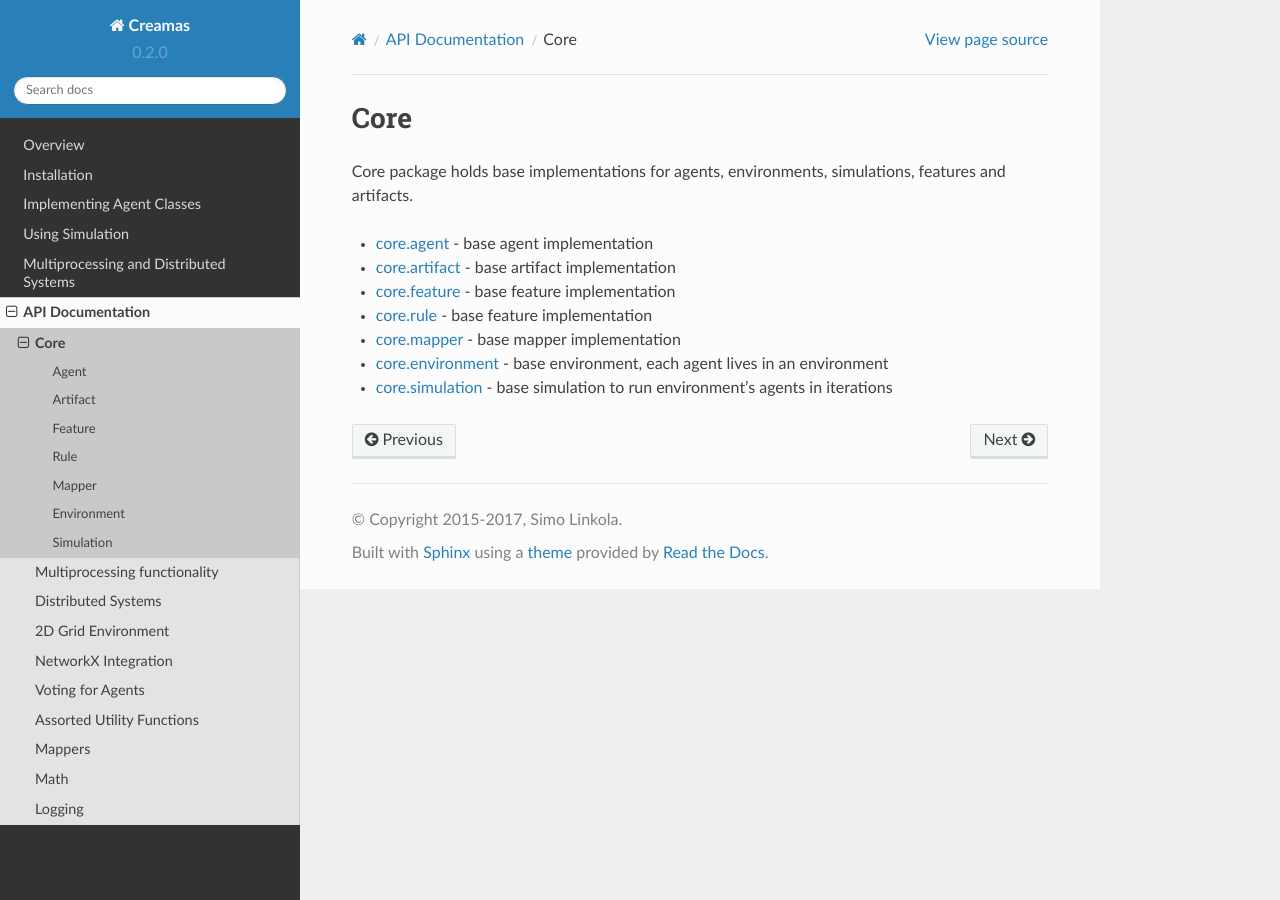
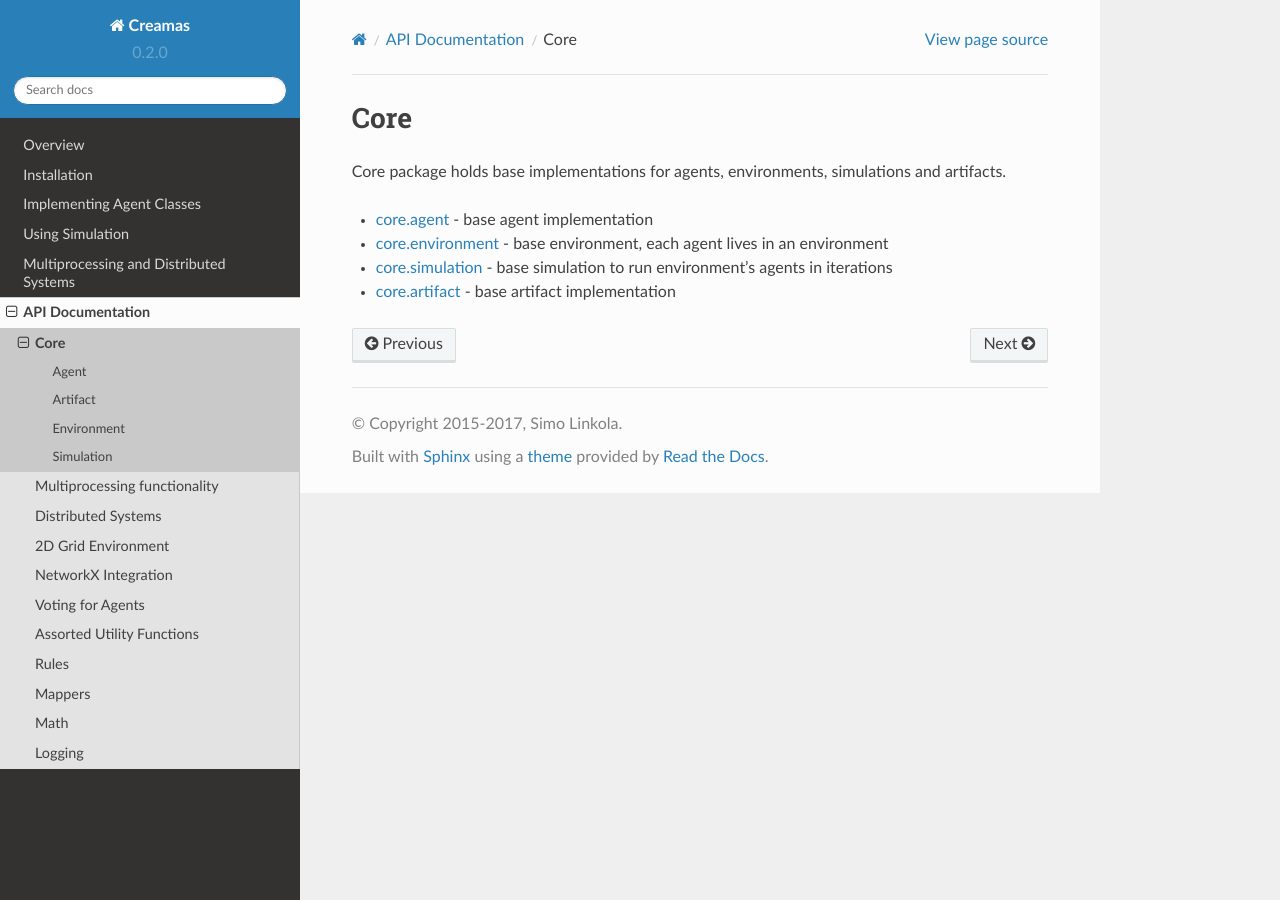
Before and after one commit to assamite/creamas, a Sphinx documentation site: the page built from docs/source/core.rst, in a window 1280 px wide. Built offline with Sphinx 7.4.7 and the Read the Docs theme 2.0.0, drawn with Linux system fonts in a browser that asks for light colours; pages that are not in the unit, such as notebooks, are missing from menus.

Commit message:
Documentation enhancements.

```diff
--- a/docs/source/api.rst
+++ b/docs/source/api.rst
@@ -2,16 +2,16 @@
 =================
 
 .. toctree::
-	:maxdepth: 3
+    :maxdepth: 3
 
-	core
-	mp
-	ds
-	grid
-	nx
-	vote
-	util
-	features
-	mappers
-	math
-	logging
+    core
+    mp
+    ds
+    grid
+    nx
+    vote
+    util
+    rules
+    mappers
+    math
+    logging
--- a/docs/source/core.rst
+++ b/docs/source/core.rst
@@ -7,20 +7,14 @@
 
 	agent
 	artifact
-	feature
-	rule
-	mapper
 	environment
 	simulation
 
 
-Core package holds base implementations for agents, environments, simulations,
-features and artifacts.
+Core package holds base implementations for agents, environments, simulations
+and artifacts.
 
 * :doc:`core.agent<agent>` - base agent implementation
-* :doc:`core.artifact<artifact>` - base artifact implementation
-* :doc:`core.feature<feature>` - base feature implementation
-* :doc:`core.rule<rule>` - base feature implementation
-* :doc:`core.mapper<rule>` - base mapper implementation
 * :doc:`core.environment<environment>` - base environment, each agent lives in an environment
 * :doc:`core.simulation<simulation>` - base simulation to run environment's agents in iterations
+* :doc:`core.artifact<artifact>` - base artifact implementation
--- a/docs/source/feature.rst
+++ b/docs/source/feature.rst
@@ -1,5 +1,5 @@
 Feature
 =======
 
-.. automodule:: creamas.core.feature
+.. automodule:: creamas.rules.feature
 	:members:
--- a/docs/source/mapper.rst
+++ b/docs/source/mapper.rst
@@ -1,5 +1,5 @@
 Mapper
 ======
 
-.. automodule:: creamas.core.mapper
+.. automodule:: creamas.rules.mapper
 	:members:
--- a/docs/source/rule.rst
+++ b/docs/source/rule.rst
@@ -1,5 +1,5 @@
 Rule
 ====
 
-.. automodule:: creamas.core.rule
+.. automodule:: creamas.rules.rule
 	:members:
--- /dev/null
+++ b/docs/source/rule_agent.rst
@@ -0,0 +1,6 @@
+Rule Agent
+==========
+
+.. automodule:: creamas.rules.agent
+    :members:
+    :inherited-members:
```
Also changed, not shown: docs/source/rules.rst (added, +20 -0 lines), 2 other files.
